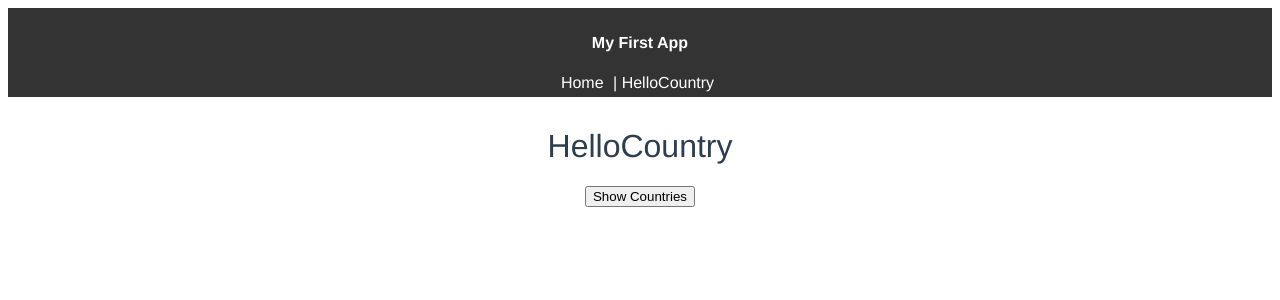
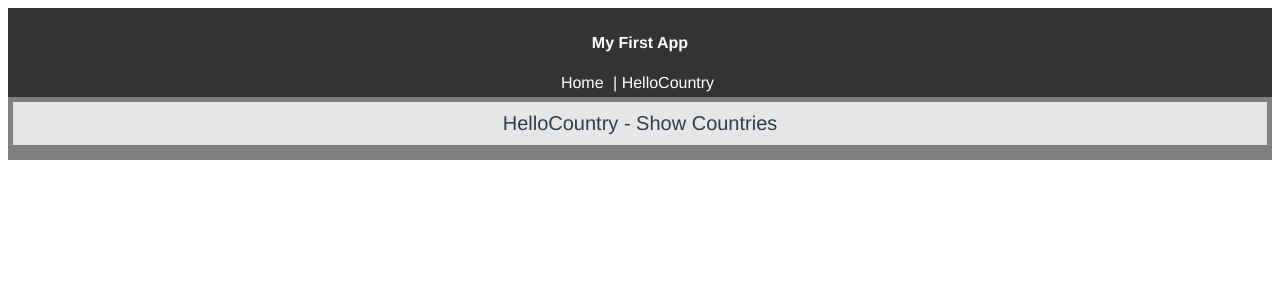
Before and after one commit to shubhamkucheria/vue, a Vue app: page /#/HelloCountry in a window 1280 px wide. Shown: the top 300 px of the page. Built offline with nearby package versions, Linux system fonts and the light colour scheme.

Commit message:
get data from item selected via list

```diff
--- a/src/components/HelloCountry.vue
+++ b/src/components/HelloCountry.vue
@@ -1,32 +1,71 @@
 <template>
   <div class="hello">
-  <h1>HelloCountry</h1>
-  <button class="btn btn-primary" v-on:click="getCountryList();">Show Countries</button>
+  <div class="grid-container">
+    <div class="item1"  v-on:click="getCountryList();">
+      HelloCountry - Show Countries
+    </div>
+    <div v-if="countryData.length" class="item2">
+      <div class="ex1">
+        <div  v-for="post in countryData">
+        <button class="btn btn-primary" v-on:click="getDetail(post);">{{post.name}}</button>
+      </div>
+      </div>
 
-  <div v-if="countryData.length">
-      <ul>
-        <li v-for="country in countryData">
-          {{country.name}}
-        </li>
-      </ul>
     </div>
+  <div v-if="Object.keys(selectedCountry).length" class="item3">
+    <img v-bind:src="selectedCountry.flag"/>
+  </div>
+  <div v-if="Object.keys(selectedCountry).length" class="item4">
+    <ol>
+      <li>Capital - {{selectedCountry.capital}}</li>
+      <br>
+      <li>Currencies
+        <br>
+        <small v-for="spel in selectedCountry.currencies">
+          {{spel.code +' - '+ spel.name +' - '+ spel.symbol}}
+        <br>
+        </small>
+      </li>
+      <br>
+      <li>Languages
+      <br>
+        <small v-for="lang in selectedCountry.languages">
+          {{'Name - '+ lang.name +' : '+ 'Native Name - '+ lang.nativeName}} <br>
+        <br>
+        </small>
+      </li>
+    </ol>
+  </div>
+  <div v-if="Object.keys(selectedCountry).length" class="item5">
+    <h4>{{selectedCountry.name}}</h4>
+    <small v-for="spel in selectedCountry.altSpellings"><br>{{spel}}</small>
+  </div>
+</div>
 
   </div>
 </template>
 
 <script>
 import axios from 'axios';
+class Post {
+  constructor(title) {
+    this.title = title;
+  }
+}
 export default {
   data () {
     return {
-    countryData: []
-    }
-  },
+      countryData: [],
+      selectedCountry: {}
+  }},
   methods: {
     getCountryList: function () {
       axios.get('https://restcountries.eu/rest/v2/all')
       .then(res => this.countryData = res.data)
       .catch(err => console.log(err));
+    },
+    getDetail: function (country) {
+      this.selectedCountry = country;
     }
   }
 }
@@ -37,18 +76,35 @@ export default {
 h1, h2 {
   font-weight: normal;
 }
-div {
-  padding: 10px;
+div.ex1 {
+  height: 400px;
+  width: 300px;
+  overflow-y: scroll;
 }
-ul {
-  list-style-type: none;
-  padding: 0;
+img {
+        height: 200px;
+      }
+.item1 { grid-area: header;cursor: pointer; }
+.item2 { grid-area: menu; }
+.item3 { grid-area: main; }
+.item4 { grid-area: right; }
+.item5 { grid-area: footer; }
+
+.grid-container {
+  display: grid;
+  grid-template-areas:
+    'header header header header header header'
+    'menu main main main right right'
+    'menu footer footer footer footer footer';
+  grid-gap: 5px;
+  background-color: grey;
+  padding: 5px;
 }
-li {
-  display: inline-block;
-  margin: 0 10px;
-}
-a {
-  color: #42b983;
+
+.grid-container > div {
+  background-color: rgba(255, 255, 255, 0.8);
+  text-align: center;
+  padding: 10px 0;
+  font-size: 20px;
 }
 </style>
```
